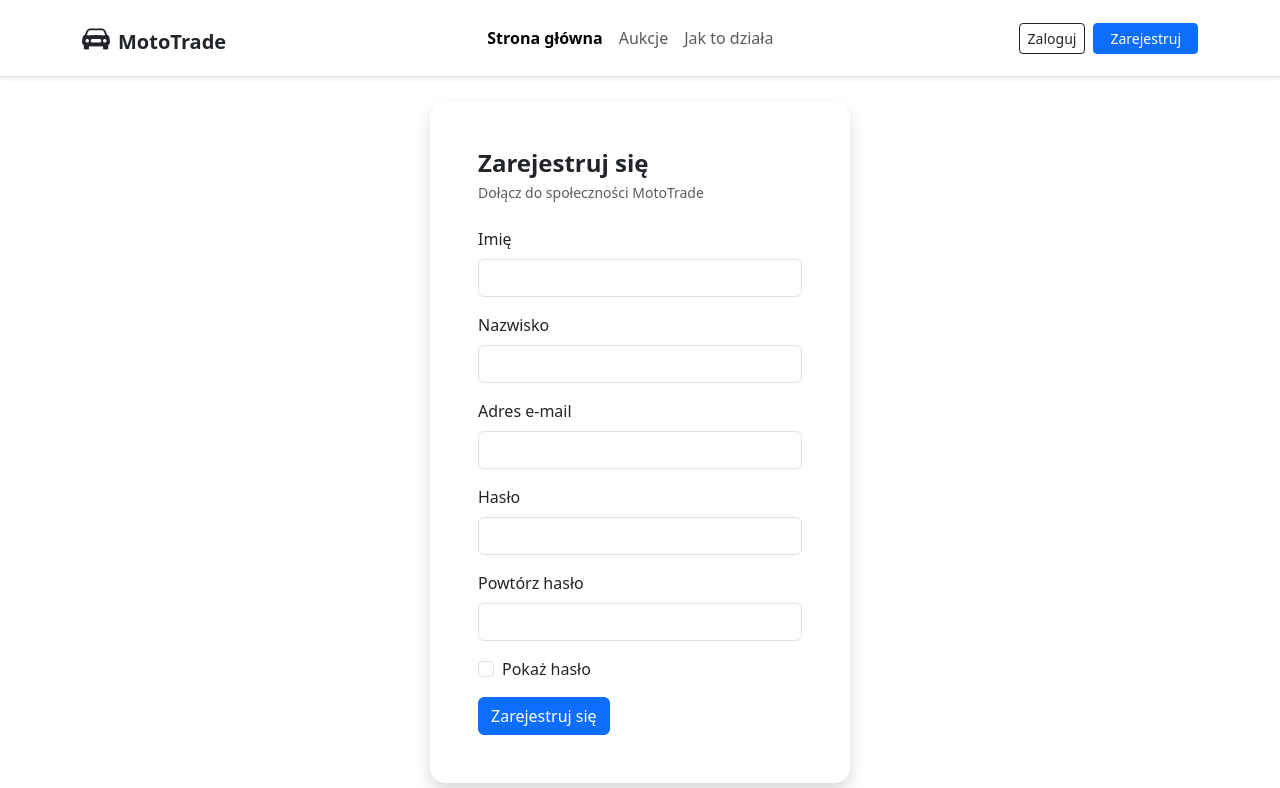
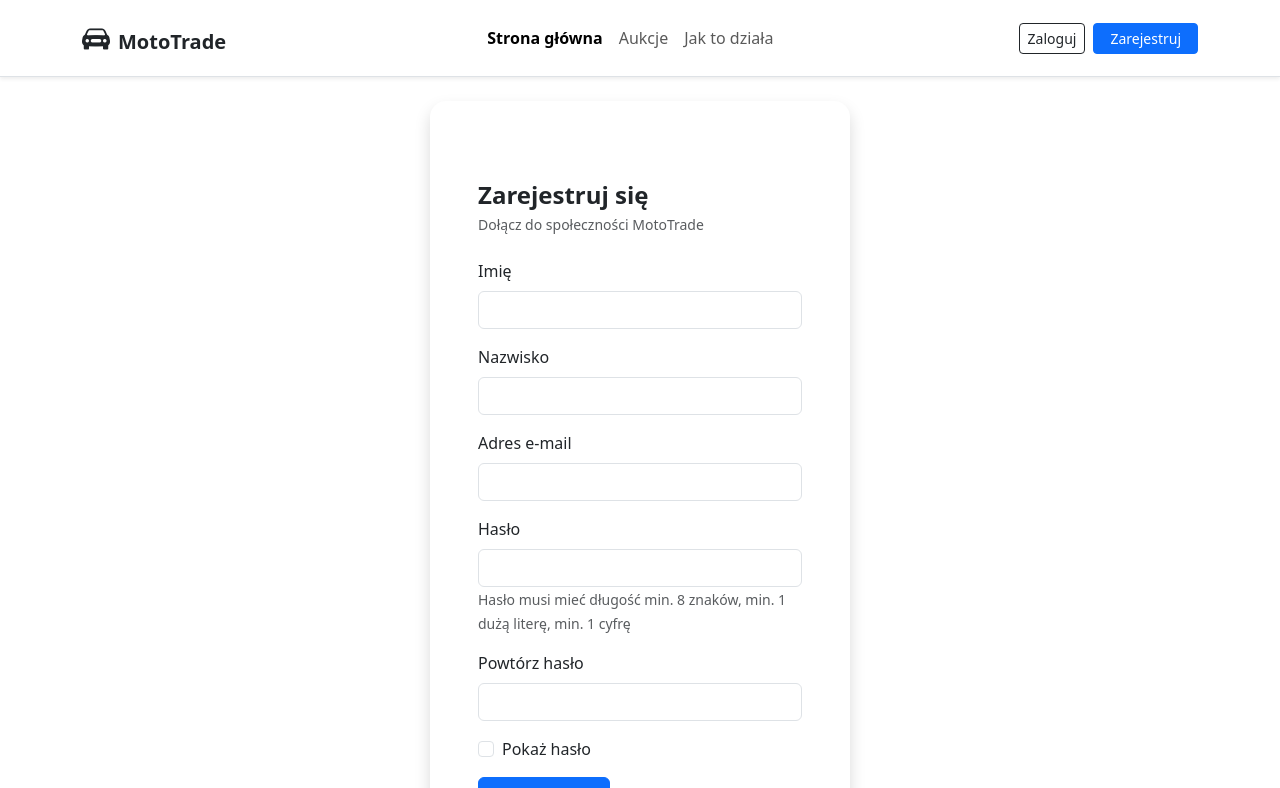
Before and after one commit to Dani3lKaz/Car-Auction-System, a React (Vite) app in the folder frontend/: page /register in a window 1280 px wide. Shown: the top 788 px of the page. Built offline with nearby package versions, Linux system fonts and the light colour scheme.

Commit message:
feat: add validation alerts for register form

```diff
--- a/frontend/src/components/Alert.jsx
+++ b/frontend/src/components/Alert.jsx
@@ -1,6 +1,10 @@
 function Alert({ message, type = "danger" }) {
   const error_messages = {
     INVALID_CREDENTIALS: "Nieprawidłowy adres e-mail lub hasło",
+    REQUIRED_FIELDS_MISSING: "Uzupełnij wymagane pola",
+    INVALID_EMAIL_FORMAT: "Nieprawidłowy adres e-mail",
+    WEAK_PASSWORD: "Hasło musi mieć długość min. 8 znaków, min. 1 dużą literę, min. 1 cyfrę",
+    PASSWORDS_DO_NOT_MATCH: "Hasła nie są identyczne"
   };
 
   return message ? (
--- a/frontend/src/components/RegisterForm.jsx
+++ b/frontend/src/components/RegisterForm.jsx
@@ -1,10 +1,13 @@
 import { useState } from "react";
-import { useNavigate } from 'react-router-dom';
+import { useNavigate } from "react-router-dom";
 import { useAuth } from "./AuthContext";
+import Alert from "./Alert";
 
 function RegisterForm() {
   const { register } = useAuth();
   const navigate = useNavigate();
+  const [errorMessage, setErrorMessage] = useState(null);
+  const [invalidFields, setInvalidFields] = useState({});
   const [showPassword, setShowPassword] = useState(false);
 
   const [formData, setFormData] = useState({
@@ -12,10 +15,15 @@ function RegisterForm() {
     lastName: "",
     email: "",
     password: "",
+    passwordConfirmation: "",
   });
 
   const handleChange = (e) => {
     setFormData({ ...formData, [e.target.name]: e.target.value });
+
+    if (invalidFields[e.target.name]) {
+      setInvalidFields({ ...invalidFields, [e.target.name]: false });
+    }
   };
 
   const handleShowPassword = () => {
@@ -24,9 +32,47 @@ function RegisterForm() {
 
   const handleSubmit = async (e) => {
     e.preventDefault();
+    let errors = {};
+
+    if (!formData.firstName) errors.firstName = true;
+    if (!formData.lastName) errors.lastName = true;
+    if (!formData.email) errors.email = true;
+    if (!formData.password) errors.password = true;
+    if (!formData.passwordConfirmation) errors.passwordConfirmation = true;
+
+    if (Object.keys(errors).length > 0) {
+      setInvalidFields(errors);
+      setErrorMessage("REQUIRED_FIELDS_MISSING");
+      return;
+    }
+
+    const emailRegex = /^[^\s@]+@[^\s@]+\.[^\s@]+$/;
+    if(!emailRegex.test(formData.email)) {
+      setInvalidFields({email: true});
+      setErrorMessage("INVALID_EMAIL_FORMAT");
+      return;
+    }
+
+    const passwordRegex = /^(?=.*[A-Z])(?=.*\d)[A-Za-z\d@$!%*?&]{8,}$/;
+    if(!passwordRegex.test(formData.password)){
+      setInvalidFields({password: true});
+      setErrorMessage("WEAK_PASSWORD");
+      return;
+    }
+
+    if(formData.password !== formData.passwordConfirmation) {
+      setInvalidFields({password: true, passwordConfirmation: true});
+      setErrorMessage("PASSWORDS_DO_NOT_MATCH");
+      return;
+    }
 
     try {
-          await register(formData.firstName, formData.lastName, formData.email, formData.password);
+      await register(
+        formData.firstName,
+        formData.lastName,
+        formData.email,
+        formData.password,
+      );
       navigate("/");
     } catch (error) {
       console.error(error.message);
@@ -37,17 +83,22 @@ function RegisterForm() {
     <>
       <div className="login-form-wrapper w-100 px-3">
         <div className="card login-card shadow border-0 mx-auto">
+          <div className="m-3">
+            <Alert message={errorMessage} />
+          </div>
           <div className="card-body p-4 p-md-5">
             <h1 className="h4 mb-1 fw-bold">Zarejestruj się</h1>
-            <p className="text-muted small mb-4">Dołącz do społeczności MotoTrade</p>
-            <form onSubmit={handleSubmit}>
+            <p className="text-muted small mb-4">
+              Dołącz do społeczności MotoTrade
+            </p>
+            <form onSubmit={handleSubmit} noValidate>
               <div className="mb-3">
                 <label htmlFor="firstName" className="form-label">
                   Imię
                 </label>
                 <input
                   type="text"
-                  className="form-control"
+                  className={`form-control ${invalidFields.firstName ? "is-invalid" : ""}`}
                   id="firstName"
                   name="firstName"
                   onChange={handleChange}
@@ -60,7 +111,7 @@ function RegisterForm() {
                 </label>
                 <input
                   type="text"
-                  className="form-control"
+                  className={`form-control ${invalidFields.lastName ? "is-invalid" : ""}`}
                   id="lastName"
                   name="lastName"
                   onChange={handleChange}
@@ -73,25 +124,31 @@ function RegisterForm() {
                 </label>
                 <input
                   type="email"
-                  className="form-control"
+                  className={`form-control ${invalidFields.email ? "is-invalid" : ""}`}
                   id="email"
                   name="email"
                   onChange={handleChange}
                   required
                 />
               </div>
-              <div className="mb-3">
+              <div>
                 <label htmlFor="password" className="form-label">
                   Hasło
                 </label>
                 <input
                   type={showPassword ? "text" : "password"}
-                  className="form-control"
+                  className={`form-control ${invalidFields.password ? "is-invalid" : ""}`}
                   id="password"
                   name="password"
                   onChange={handleChange}
                   required
                 />
+              </div>
+              <div className="col-auto mb-3">
+                <span id="passwordHelpInline" className="form-text">
+                  Hasło musi mieć długość min. 8 znaków, min. 1 dużą literę,
+                  min. 1 cyfrę
+                </span>
               </div>
               <div className="mb-3">
                 <label htmlFor="passwordConfirmation" className="form-label">
@@ -99,8 +156,10 @@ function RegisterForm() {
                 </label>
                 <input
                   type={showPassword ? "text" : "password"}
-                  className="form-control"
+                  className={`form-control ${invalidFields.passwordConfirmation ? "is-invalid" : ""}`}
                   id="passwordConfirmation"
+                  name="passwordConfirmation"
+                  onChange={handleChange}
                   required
                 />
               </div>
@@ -117,7 +176,9 @@ function RegisterForm() {
                 </label>
               </div>
               <div className="d-flex gap-2">
-                <button type="submit" className="btn btn-primary">Zarejestruj się</button>
+                <button type="submit" className="btn btn-primary">
+                  Zarejestruj się
+                </button>
               </div>
             </form>
           </div>
```
Lines whose indentation alone changed are shown as unchanged.
